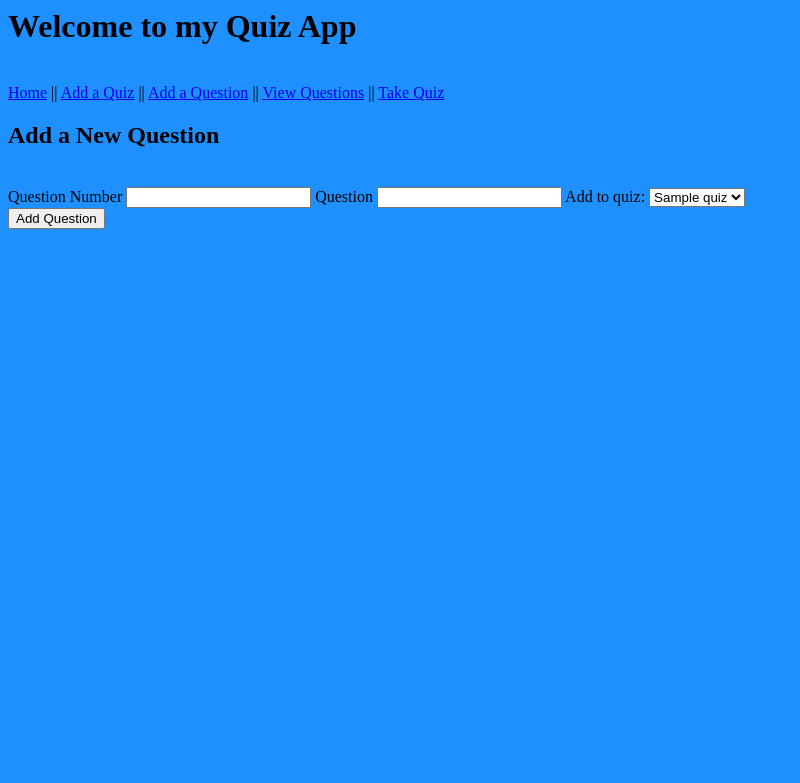
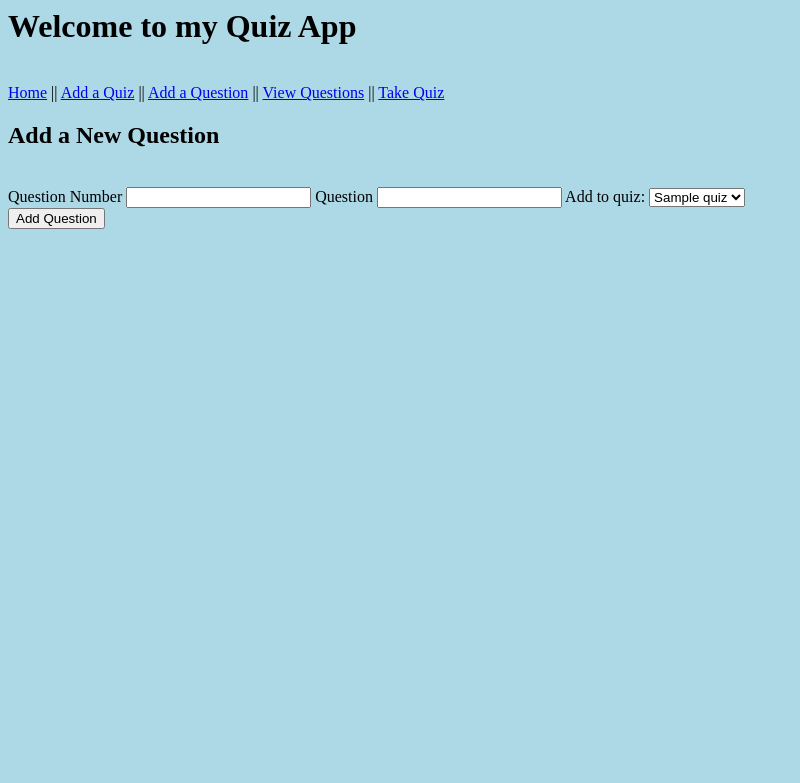
Before and after one commit to agray998/QA-DevOps-Fundamental-Project, a Flask app: page /add-question in a window 1280 px wide. Shown: the top 783 px of the page, without its empty margins (0-800 px from the left). Run offline with Flask 2, Linux system fonts and the light colour scheme; tables that the repository leaves empty hold one stand-in row (values such as "Sample post").

Commit message:
changed background col

```diff
--- a/docker-compose.yaml
+++ b/docker-compose.yaml
@@ -15,7 +15,7 @@ services:
       MYSQL_DATABASE: app-db
   flask-app:
     container_name: flask-app
-    image: agray998/fund-proj-app:latest
+    image: agray998/fund-proj-app:v2
     build: ./flask-app
     networks:
       - app-net
--- a/flask-app/application/templates/layout.html
+++ b/flask-app/application/templates/layout.html
@@ -1,5 +1,5 @@
 <html>
-<body style="background-color: dodgerblue;">
+<body style="background-color: lightblue;">
 <h1>Welcome to my Quiz App</h1>
 <br>
 <a href="{{ url_for('home') }}">Home</a> || <a href="{{ url_for('add_quiz') }}">Add a Quiz</a> || <a href="{{ url_for('add_q') }}">Add a Question</a> || <a href="{{ url_for('questions') }}">View Questions</a> || <a href="{{ url_for('select_quiz') }}">Take Quiz</a>
```
Also changed, not shown: 1 other file.
